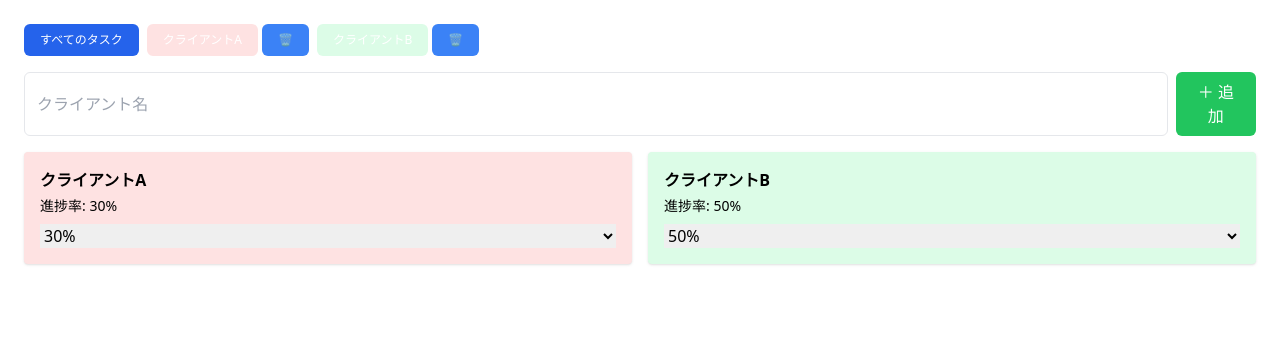
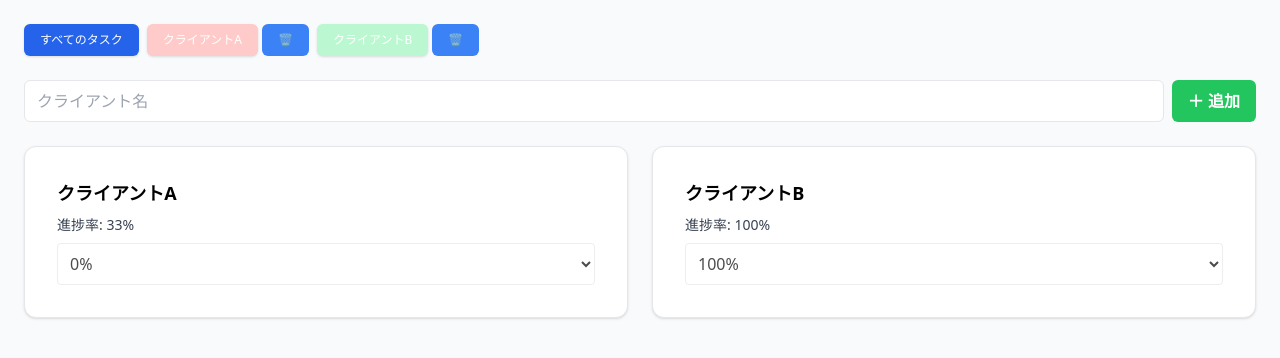
Before and after one commit to hiro84hassy/task-manager, a React (Vite) app: page / in a window 1280 px wide. Shown: the top 358 px of the page. Built offline with nearby package versions, Linux system fonts and the light colour scheme.

Commit message:
Update TaskManager.jsx

```diff
--- a/src/TaskManager.jsx
+++ b/src/TaskManager.jsx
@@ -1,28 +1,37 @@
-// ✅ 最新版コード：クライアント削除、色分け、進捗率編集機能を含む
+// ✅ 改善版UI：見やすく戻した進捗表示（カード＋セレクト）
 import { useState } from "react";
 import { Card, CardContent } from "./components/ui/card";
 import { Button } from "./components/ui/button";
 import { Input } from "./components/ui/input";
 
 const themeColors = [
-  "bg-red-100", "bg-green-100", "bg-blue-100", "bg-yellow-100", "bg-purple-100", "bg-pink-100"
+  "bg-red-200", "bg-green-200", "bg-blue-200", "bg-yellow-200", "bg-purple-200", "bg-pink-200"
 ];
 
 export default function TaskManager() {
   const [clientList, setClientList] = useState([
-    { name: "クライアントA", color: "bg-red-100", progress: 30 },
-    { name: "クライアントB", color: "bg-green-100", progress: 50 }
+    { name: "クライアントA", color: "bg-red-200" },
+    { name: "クライアントB", color: "bg-green-200" }
   ]);
   const [newClient, setNewClient] = useState("");
   const [activeClient, setActiveClient] = useState("すべてのタスク");
-  const [projects, setProjects] = useState({});
+  const [projects, setProjects] = useState({
+    "クライアントA": [
+      { title: "タスク1", done: true },
+      { title: "タスク2", done: false },
+      { title: "タスク3", done: false }
+    ],
+    "クライアントB": [
+      { title: "タスク1", done: true }
+    ]
+  });
 
   const addClient = () => {
     if (!newClient.trim()) return;
     const exists = clientList.some(c => c.name === newClient.trim());
     if (exists) return;
     const color = themeColors[clientList.length % themeColors.length];
-    setClientList([...clientList, { name: newClient.trim(), color, progress: 0 }]);
+    setClientList([...clientList, { name: newClient.trim(), color }]);
     setProjects({ ...projects, [newClient.trim()]: [] });
     setNewClient("");
   };
@@ -35,40 +44,42 @@ export default function TaskManager() {
     setProjects(updated);
   };
 
-  const updateProgress = (name, newProgress) => {
-    setClientList(clientList.map(c =>
-      c.name === name ? { ...c, progress: parseInt(newProgress) } : c
-    ));
+  const getProgress = (clientName) => {
+    const tasks = projects[clientName] || [];
+    const doneCount = tasks.filter(t => t.done).length;
+    return tasks.length === 0 ? 0 : Math.round((doneCount / tasks.length) * 100);
   };
 
   return (
-    <div className="p-6 space-y-4">
+    <div className="p-6 space-y-6 bg-gray-50 min-h-screen">
       <div className="flex flex-wrap gap-2">
-        <Button onClick={() => setActiveClient("すべてのタスク")} className={`text-xs px-3 py-1 ${activeClient === "すべてのタスク" ? "bg-blue-600 text-white" : "bg-gray-200"}`}>すべてのタスク</Button>
+        <Button onClick={() => setActiveClient("すべてのタスク")} className={`text-xs px-3 py-1 rounded-full shadow ${activeClient === "すべてのタスク" ? "bg-blue-600 text-white" : "bg-gray-300 text-gray-800"}`}>すべてのタスク</Button>
         {clientList.map((c, i) => (
           <div key={c.name} className="flex items-center gap-1">
-            <Button onClick={() => setActiveClient(c.name)} className={`text-xs px-3 py-1 ${activeClient === c.name ? "bg-blue-600 text-white" : `${c.color} text-black`}`}>{c.name}</Button>
-            <Button size="sm" onClick={() => deleteClient(c.name)} className="text-xs">🗑</Button>
+            <Button onClick={() => setActiveClient(c.name)} className={`text-xs px-3 py-1 rounded-full shadow ${activeClient === c.name ? "bg-blue-600 text-white" : `${c.color} text-black`}`}>{c.name}</Button>
+            <Button size="sm" onClick={() => deleteClient(c.name)} className="text-xs text-red-500 hover:text-red-700">🗑</Button>
           </div>
         ))}
       </div>
 
-      <div className="flex gap-2">
-        <Input value={newClient} onChange={e => setNewClient(e.target.value)} placeholder="クライアント名" />
-        <Button onClick={addClient} className="bg-green-500 text-white">＋ 追加</Button>
+      <div className="flex gap-2 mt-4">
+        <Input value={newClient} onChange={e => setNewClient(e.target.value)} placeholder="クライアント名" className="rounded-lg border px-3 py-2 flex-1" />
+        <Button onClick={addClient} className="bg-green-500 hover:bg-green-600 text-white font-bold rounded-lg px-4 py-2">＋ 追加</Button>
       </div>
 
-      <div className="grid grid-cols-1 sm:grid-cols-2 gap-4">
+      <div className="grid grid-cols-1 sm:grid-cols-2 gap-6 mt-4">
         {clientList.map(c => (
-          <div key={c.name} className={`p-4 rounded shadow ${c.color}`}>
-            <div className="font-semibold">{c.name}</div>
-            <div className="mt-1 text-sm">進捗率: {c.progress}%</div>
-            <select value={c.progress} onChange={e => updateProgress(c.name, e.target.value)} className="mt-2 w-full">
-              {[...Array(11)].map((_, i) => (
-                <option key={i} value={i * 10}>{i * 10}%</option>
-              ))}
-            </select>
-          </div>
+          <Card key={c.name} className={`rounded-xl shadow p-4 ${c.color}`}>
+            <CardContent className="space-y-2">
+              <div className="font-bold text-lg">{c.name}</div>
+              <div className="text-sm text-gray-700">進捗率: {getProgress(c.name)}%</div>
+              <select value={getProgress(c.name)} disabled className="w-full p-2 rounded border bg-white">
+                {[...Array(11)].map((_, i) => (
+                  <option key={i} value={i * 10}>{i * 10}%</option>
+                ))}
+              </select>
+            </CardContent>
+          </Card>
         ))}
       </div>
     </div>
```
